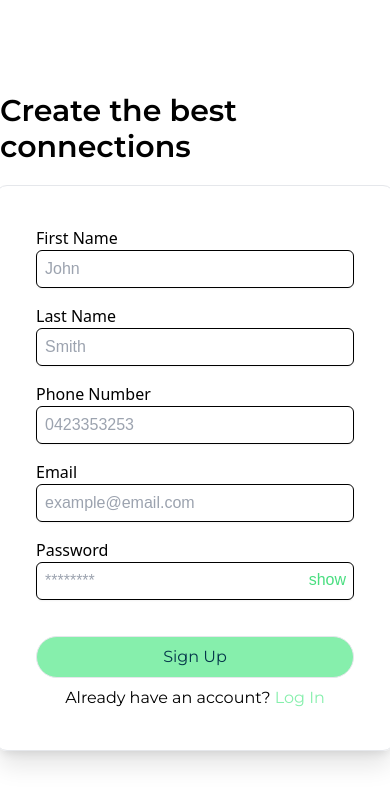
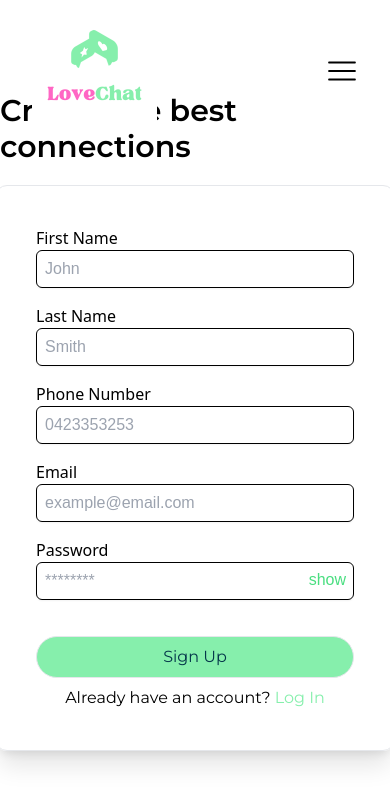
Before and after one commit to asianchun/LoveChat, a React (Vite) app in the folder frontend/: page /signup in a window 390 px wide. Shown: the top 804 px of the page. Built offline with nearby package versions, Linux system fonts and the light colour scheme; no server answers; sample sign-in values are in the browser's storage; a web font is replaced by a local one.

Commit message:
nav bar complete (without hamburger)

```diff
--- a/frontend/src/App.jsx
+++ b/frontend/src/App.jsx
@@ -6,10 +6,12 @@ import Login from "./pages/Login"
 import Profile from "./pages/Profile"
 import PrivateRoute from "./pages/PrivateRoute"
 import { AuthProvider } from "./firebase/AuthContext"
+import TopBar from "./components/TopBar"
 
 const App = () => {
   return (
     <AuthProvider>
+      <TopBar />
       <Routes>
         <Route element={<PrivateRoute />}>
           <Route path="/" element={<Home />} />
--- /dev/null
+++ b/frontend/src/assets/index.js
@@ -0,0 +1,3 @@
+import logo from "./LoveChat.png"
+
+export { logo }
--- /dev/null
+++ b/frontend/src/components/TopBar.jsx
@@ -0,0 +1,58 @@
+import { useState } from "react"
+import { useAuth } from "../firebase/AuthContext"
+import { Link, useNavigate } from "react-router-dom"
+import { logo } from "../assets"
+import { RxHamburgerMenu } from "react-icons/rx"
+
+const TopBar = () => {
+  const [navOpen, setNavOpen] = useState(false)
+  const { currentUser, logout } = useAuth()
+  const navigate = useNavigate()
+
+  const toggleNav = () => {
+    setNavOpen(!navOpen)
+  }
+
+  //Logout the user
+  const logoutUser = async (event) => {
+    try {
+      await logout()
+      navigate("/login")
+    } catch (error) {
+      console.log(error)
+    }
+  }
+
+  return (
+    <header className="sm:px-16 px-8 py-2 w-full absolute z-10">
+      <nav className="flex items-center justify-between font-montserrat">
+        <div
+          className="flex justify-center items-center hover:cursor-pointer"
+          onClick={() => navigate("/")}
+        >
+          <img src={logo} alt="logo" width={125} height={125} />
+        </div>
+        {currentUser ? (
+          <>
+            <div className="flex gap-10 items-center justify-center max-lg:hidden">
+              <Link to="/profile" className="hover:text-green-300">
+                My Profile
+              </Link>
+              <button onClick={logoutUser} className="hover:text-green-300">
+                Log Out
+              </button>
+            </div>
+            <div
+              className="hidden max-lg:block hover:cursor-pointer hover:text-green-300"
+              onClick={toggleNav}
+            >
+              <RxHamburgerMenu size={32} />
+            </div>
+          </>
+        ) : null}
+      </nav>
+    </header>
+  )
+}
+
+export default TopBar
--- a/frontend/src/pages/Home.jsx
+++ b/frontend/src/pages/Home.jsx
@@ -15,16 +15,6 @@ const Home = () => {
   const { currentUser, logout } = useAuth()
   const [socket, setSocket] = useState(null)
   const navigate = useNavigate()
-
-  //Logout the user
-  const logoutUser = async (event) => {
-    try {
-      await logout()
-      navigate("/login")
-    } catch (error) {
-      console.log(error)
-    }
-  }
 
   //Update the current conversation
   const setConversationMessages = (conversation) => {
@@ -107,11 +97,6 @@ const Home = () => {
 
   return (
     <main>
-      Home Page
-      <section className="flex gap-16">
-        <Link to="/profile">My Profile</Link>
-        <button onClick={logoutUser}>Log Out</button>
-      </section>
       <section>
         <SearchPopup update={addConversation} />
         <div>All conversations</div>
--- a/frontend/src/pages/Login.jsx
+++ b/frontend/src/pages/Login.jsx
@@ -3,6 +3,7 @@ import { useAuth } from "../firebase/AuthContext"
 import { useNavigate } from "react-router-dom"
 import Snackbar from "../components/Snackbar"
 import InputBox from "../components/InputBox"
+import TopBar from "../components/TopBar"
 
 const Login = () => {
   const [email, setEmail] = useState("")
```
Also changed, not shown: frontend/src/assets/LoveChat.png (added).
